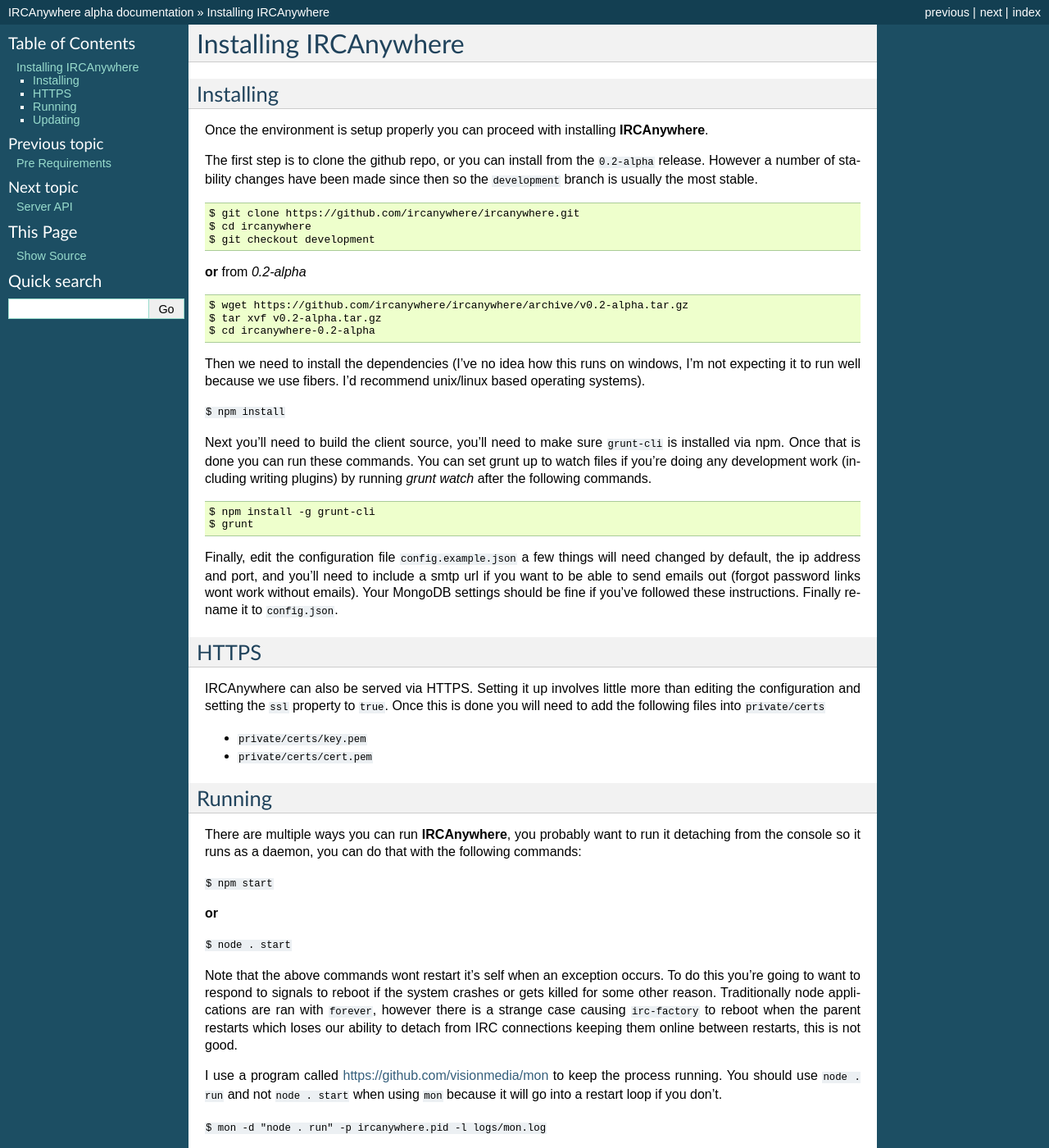
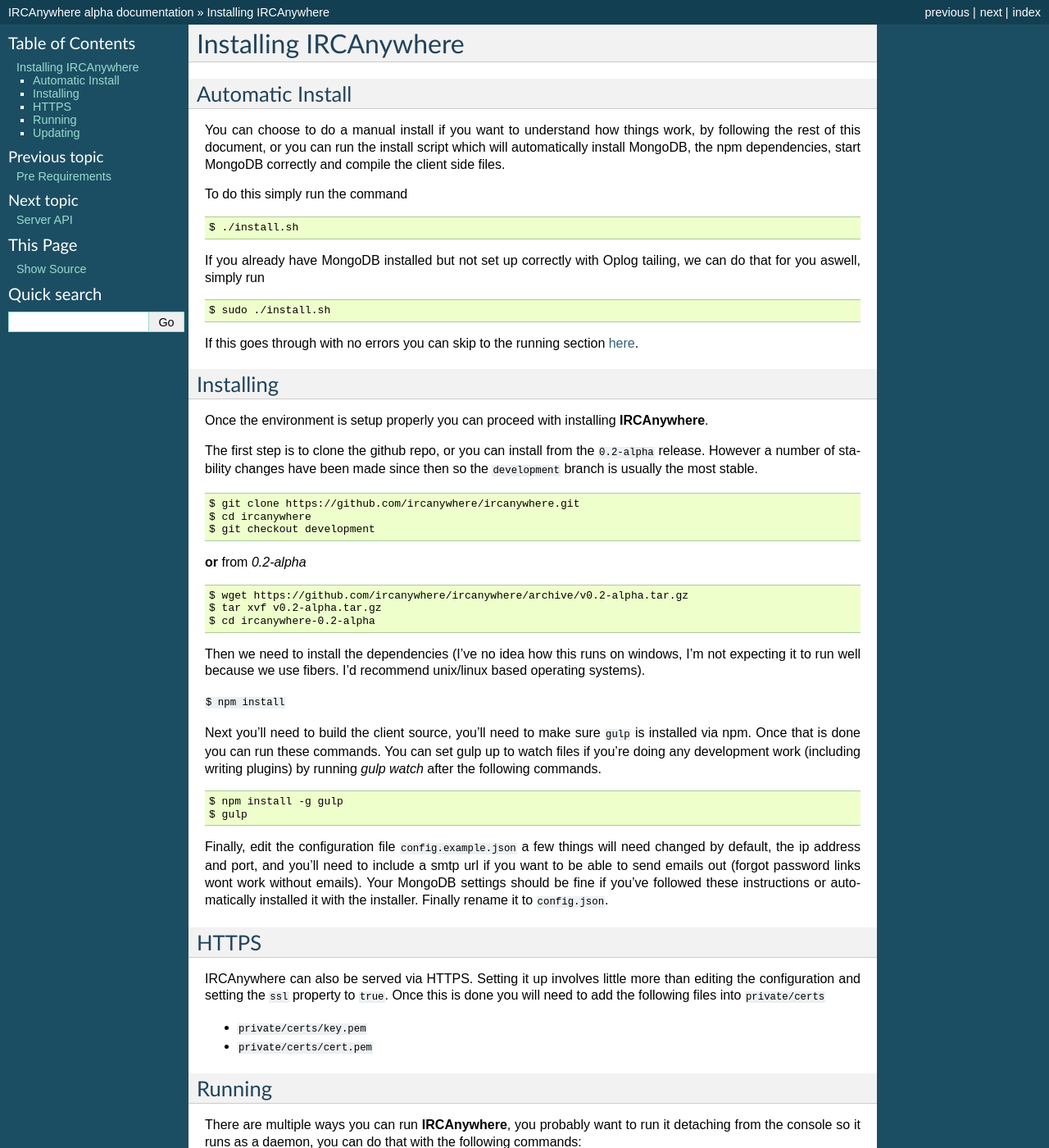
Before and after one commit to ircanywhere/ircanywhere.github.io, a Sphinx documentation site: the page built from docs/source/installing_ircanywhere.rst, in a window 1280 px wide and 1400 px high. Shown: the whole window at 82% size. Built offline with Sphinx 7.4.7, drawn with Linux system fonts in a browser that asks for light colours; some of the changed text lies outside the part shown.

Commit message:
Updated install instructions

```diff
--- a/docs/source/installing_ircanywhere.rst
+++ b/docs/source/installing_ircanywhere.rst
@@ -1,5 +1,20 @@
 Installing IRCAnywhere
 ======================
+
+Automatic Install
+~~~~~~~~~~~~~~~~~
+
+You can choose to do a manual install if you want to understand how things work, by following the rest of this document, or you can run the install script which will automatically install MongoDB, the npm dependencies, start MongoDB correctly and compile the client side files.
+
+To do this simply run the command ::
+
+    $ ./install.sh
+
+If you already have MongoDB installed but not set up correctly with Oplog tailing, we can do that for you aswell, simply run ::
+
+    $ sudo ./install.sh
+
+If this goes through with no errors you can skip to the running section here_.
 
 Installing
 ~~~~~~~~~~
@@ -22,12 +37,12 @@
 
 ``$ npm install``
 
-Next you'll need to build the client source, you'll need to make sure ``grunt-cli`` is installed via npm. Once that is done you can run these commands. You can set grunt up to watch files if you're doing any development work (including writing plugins) by running `grunt watch` after the following commands. ::
+Next you'll need to build the client source, you'll need to make sure ``gulp`` is installed via npm. Once that is done you can run these commands. You can set gulp up to watch files if you're doing any development work (including writing plugins) by running `gulp watch` after the following commands. ::
 
-    $ npm install -g grunt-cli
-    $ grunt
+    $ npm install -g gulp
+    $ gulp
 
-Finally, edit the configuration file ``config.example.json`` a few things will need changed by default, the ip address and port, and you'll need to include a smtp url if you want to be able to send emails out (forgot password links wont work without emails). Your MongoDB settings should be fine if you've followed these instructions. Finally rename it to ``config.json``.
+Finally, edit the configuration file ``config.example.json`` a few things will need changed by default, the ip address and port, and you'll need to include a smtp url if you want to be able to send emails out (forgot password links wont work without emails). Your MongoDB settings should be fine if you've followed these instructions or automatically installed it with the installer. Finally rename it to ``config.json``.
 
 HTTPS
 ~~~~~
@@ -62,8 +77,9 @@
 You can update IRCAnywhere by running the following two commands: ::
 
 	$ git pull
-	$ grunt
+	$ ./install.sh
 
 And then restart accordingly, note client side files may be cached. A hard reset `ctrl+r` will force a full reload or try clearing your browser's cache.
 
+.. _here: #running
 .. _https://github.com/visionmedia/mon: https://github.com/visionmedia/mon
--- a/docs/source/pre_requirements.rst
+++ b/docs/source/pre_requirements.rst
@@ -39,6 +39,11 @@
     $ nvm install 0.10
     $ nvm use 0.10
     $ nvm alias default 0.10
+
+Installing With The Installer
+~~~~~~~~~~~~~~~~~~~~~~~~~~~~~
+
+In the latest development branch we now have an install script to automate everything past this point. If you're running in a production environment it's recommended to install your own global version of MongoDB so if the time comes you're ready to scale it and secure it. Although if you're just interested in a quick get up and go then it's worth skipping to this_ section.
 
 Installing MongoDB
 ~~~~~~~~~~~~~~~~~~
@@ -113,5 +118,6 @@
 If you see the `:PRIMARY>` suffix then you've set the replica set up successfully. If you're still having trouble you can try following this more detailed guide at `http://meteorhacks.com/lets-scale-meteor.html`_.
 
 .. _nvm: https://github.com/creationix/nvm
+.. _this: installing_ircanywhere.html
 .. _here: https://docs.google.com/document/d/1rJ1Hi6Q9oQXPRrROJkL9xO-CQR7Unk1mPN4SHtSiY08/edit#heading=h.wivau77ttb0a
 .. _http://meteorhacks.com/lets-scale-meteor.html: http://meteorhacks.com/lets-scale-meteor.html
```
